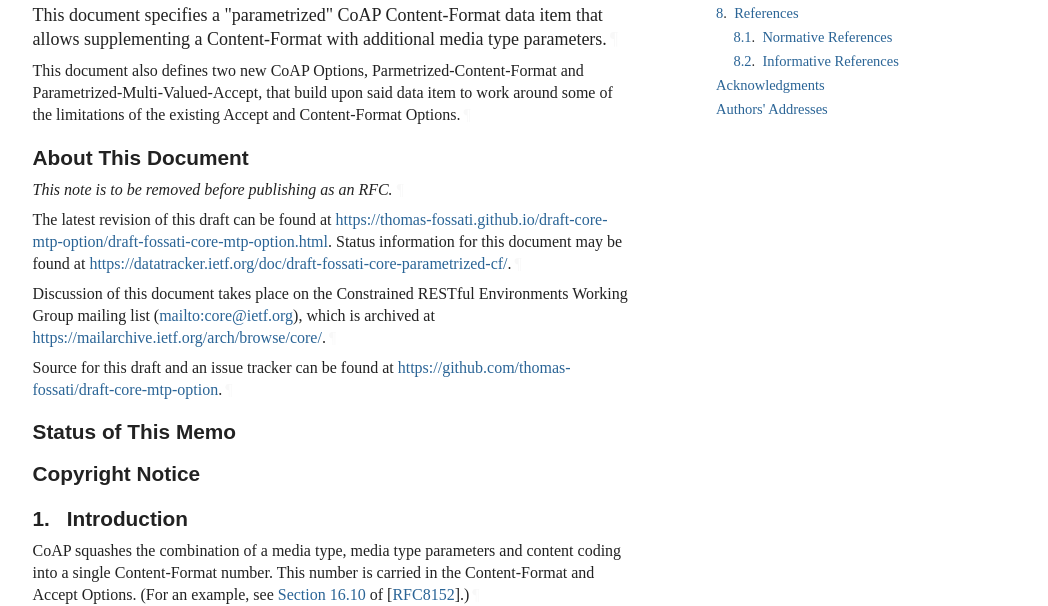
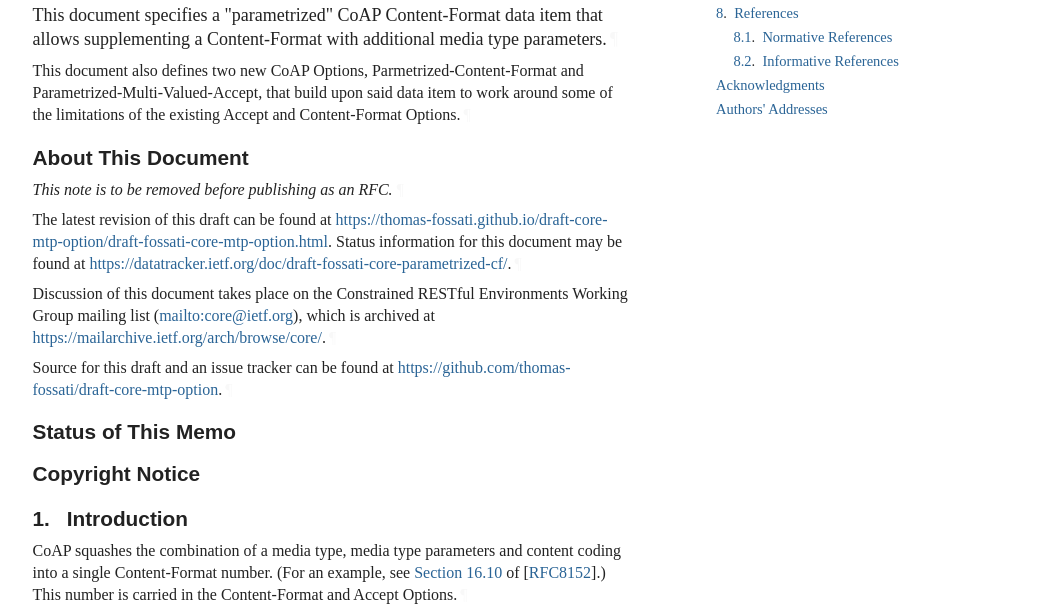
Before and after one commit to thomas-fossati/draft-coap-parametrized-cf, a plain HTML site: page draft-fossati-core-parametrized-cf.html in a window 1280 px wide. Shown: the part 348-954 px from the top of the page, without its empty margins (92-1140 px from the left). Drawn offline with Linux system fonts and the light colour scheme; a web font is replaced by a local one.

Commit message:
Script updating gh-pages from aa71156. [ci skip]

```diff
--- a/draft-fossati-core-parametrized-cf.html
+++ b/draft-fossati-core-parametrized-cf.html
@@ -1194,8 +1194,9 @@ some of the limitations of the existing Accept and Content-Format Options.<a hre
 <a href="#section-1" class="section-number selfRef">1. </a><a href="#name-introduction" class="section-name selfRef">Introduction</a>
       </h2>
 <p id="section-1-1">CoAP squashes the combination of a media type, media type parameters and
-content coding into a single Content-Format number.  This number is carried in
-the Content-Format and Accept Options.  (For an example, see <span><a href="https://rfc-editor.org/rfc/rfc8152#section-16.10" class="relref">Section 16.10</a> of [<a href="#RFC8152" class="xref">RFC8152</a>]</span>.)<a href="#section-1-1" class="pilcrow">¶</a></p>
+content coding into a single Content-Format number.  (For an example, see
+<span><a href="https://rfc-editor.org/rfc/rfc8152#section-16.10" class="relref">Section 16.10</a> of [<a href="#RFC8152" class="xref">RFC8152</a>]</span>.)  This number is carried in the Content-Format
+and Accept Options.<a href="#section-1-1" class="pilcrow">¶</a></p>
 <p id="section-1-2">This compression strategy is ideal in cases where the set of possible
 combinations is known upfront and has small cardinality.  However, it lacks the
 flexibility to deal smoothly with situations where the number of combinations
```
Also changed, not shown: draft-fossati-core-parametrized-cf.txt.
